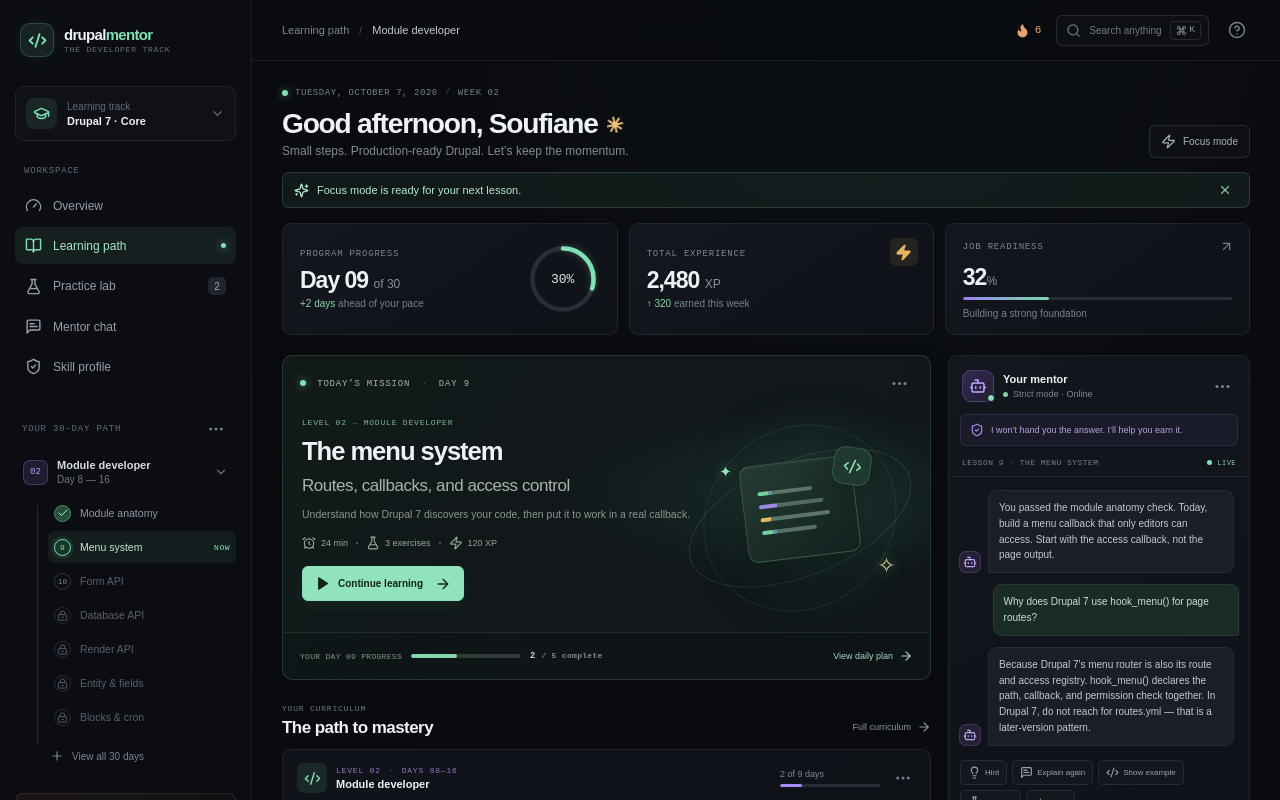
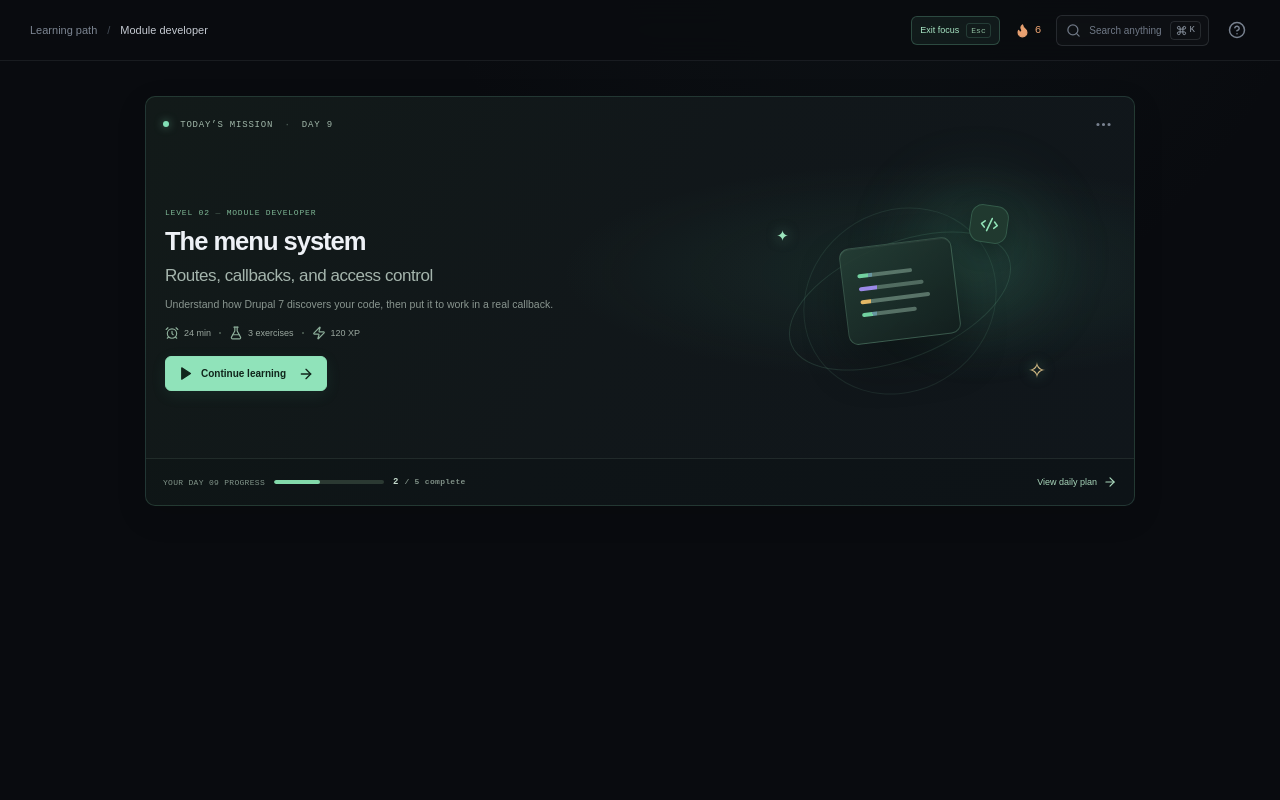
Before and after one commit to SoufianeOtmane/Drupal_learning_plateform, a Next.js app: page / in a window 1280 px wide. Both pictures are taken after a click on the button "Focus mode". Shown: the top 800 px of the page. Built offline with nearby package versions, Linux system fonts and the light colour scheme.

Commit message:
feat: add keyboard-accessible focus mode

```diff
--- a/app/globals.css
+++ b/app/globals.css
@@ -591,6 +591,27 @@
   font-size: 9px;
 }
 
+.focus-exit {
+  display: inline-flex;
+  align-items: center;
+  gap: 7px;
+  padding: 6px 8px;
+  border: 1px solid rgba(130, 224, 182, 0.24);
+  border-radius: 6px;
+  background: rgba(130, 224, 182, 0.07);
+  color: #a8e5c4;
+  font-size: 9px;
+}
+
+.focus-exit kbd {
+  padding: 2px 4px;
+  border: 1px solid rgba(130, 224, 182, 0.17);
+  border-radius: 3px;
+  color: #8fbd9f;
+  font-family: "DM Mono", monospace;
+  font-size: 8px;
+}
+
 .dashboard-content {
   width: min(100%, 1600px);
   margin: 0 auto;
@@ -1946,6 +1967,42 @@
 
 .mobile-scrim {
   display: none;
+}
+
+.focus-active .sidebar,
+.focus-active .welcome-row,
+.focus-active .summary-grid,
+.focus-active .section-block,
+.focus-active .lower-grid,
+.focus-active .mentor-panel,
+.focus-active .page-footer {
+  display: none;
+}
+
+.focus-active .dashboard-content {
+  width: min(100%, 1050px);
+  padding-top: 35px;
+}
+
+.focus-active .content-grid {
+  grid-template-columns: minmax(0, 1fr);
+}
+
+.focus-active .lesson-column {
+  gap: 0;
+}
+
+.focus-active .mission-main {
+  min-height: 320px;
+  align-items: center;
+}
+
+.focus-active .mission-copy {
+  width: 72%;
+}
+
+.focus-active .mission-art {
+  right: 5%;
 }
 
 @keyframes appear {
--- a/components/learning-dashboard.tsx
+++ b/components/learning-dashboard.tsx
@@ -1,6 +1,6 @@
 "use client";
 
-import { FormEvent, useState } from "react";
+import { FormEvent, useEffect, useState } from "react";
 import {
   AlarmClock,
   ArrowDown,
@@ -212,8 +212,18 @@
   const [hintCount, setHintCount] = useState(0);
   const [lessonStarted, setLessonStarted] = useState(false);
   const [mobileMenuOpen, setMobileMenuOpen] = useState(false);
+  const [focusMode, setFocusMode] = useState(false);
   const [notice, setNotice] = useState("");
   const detail = lessonDetails[activeDay];
+
+  useEffect(() => {
+    if (!focusMode) return;
+    function leaveFocusMode(event: KeyboardEvent) {
+      if (event.key === "Escape") setFocusMode(false);
+    }
+    window.addEventListener("keydown", leaveFocusMode);
+    return () => window.removeEventListener("keydown", leaveFocusMode);
+  }, [focusMode]);
 
   function sendMessage(text: string) {
     const cleanText = text.trim();
@@ -275,7 +285,7 @@
   }
 
   return (
-    <main className="app-shell">
+    <main className={`app-shell ${focusMode ? "focus-active" : ""}`}>
       {mobileMenuOpen && (
         <button
           className="mobile-scrim"
@@ -361,6 +371,11 @@
             <span>Learning path</span><span className="crumb-slash">/</span><span className="crumb-current">Module developer</span>
           </div>
           <div className="topbar-actions">
+            {focusMode && (
+              <button className="focus-exit" onClick={() => setFocusMode(false)}>
+                Exit focus <kbd>Esc</kbd>
+              </button>
+            )}
             <div className="streak-pill"><Flame size={15} fill="currentColor" /><span>6</span></div>
             <button className="search-button" onClick={() => setNotice("Search and command palette are coming soon.")}>
               <Search size={15} /><span>Search anything</span><kbd><Command size={11} /> K</kbd>
@@ -376,8 +391,12 @@
               <h1>Good afternoon, Soufiane <span className="wave">✳</span></h1>
               <p className="welcome-subtitle">Small steps. Production-ready Drupal. Let’s keep the momentum.</p>
             </div>
-            <button className="focus-button" onClick={() => setNotice("Focus mode is ready for your next lesson.")}>
-              <Zap size={15} /> Focus mode
+            <button
+              className="focus-button"
+              onClick={() => setFocusMode((current) => !current)}
+              aria-pressed={focusMode}
+            >
+              <Zap size={15} /> {focusMode ? "Exit focus" : "Focus mode"}
             </button>
           </div>
 
```
